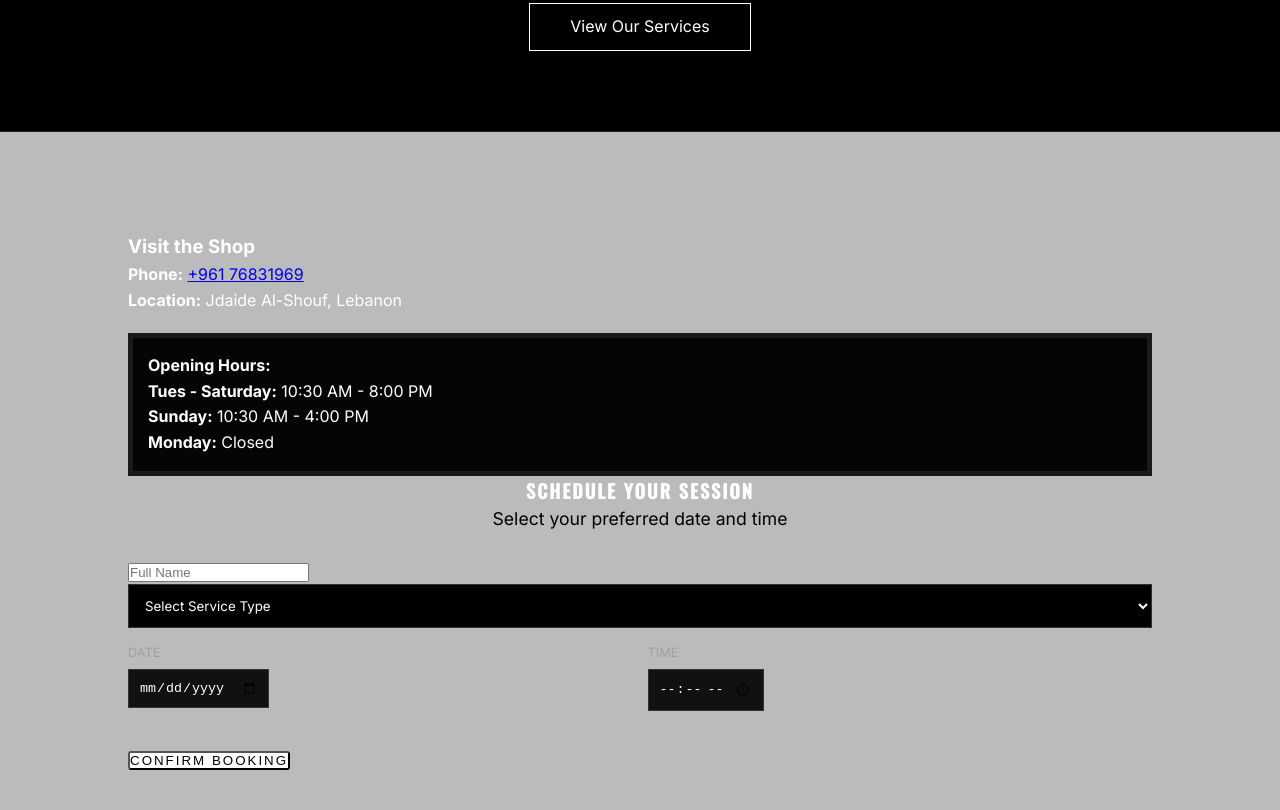
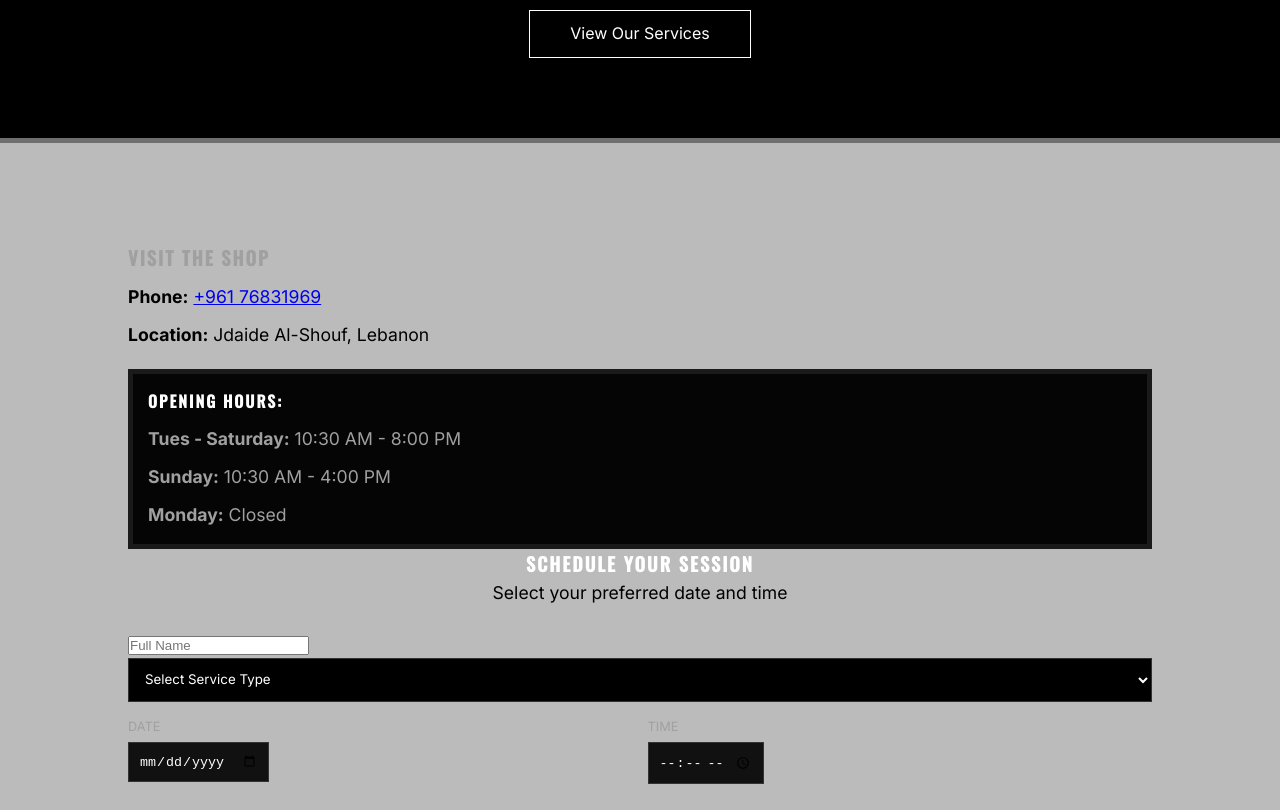
Before and after one commit to ramzisgit/SBH-barbershop, a plain HTML site: page index.html in a window 1280 px wide. Shown: the part 850-1660 px from the top of the page. Drawn offline with nearby package versions, Linux system fonts and the light colour scheme.

Commit message:
Update a.css

```diff
--- a/a.css
+++ b/a.css
@@ -25,7 +25,7 @@ header {
     justify-content: space-between;
     align-items: center;
     padding: 40px 10%;
-    border-bottom: 1px solid #ffffff;
+    border-bottom: 8px solid #ffffff;
 }
 
 .logo-container {
@@ -130,7 +130,33 @@ nav ul li a:hover { color: var(--text-muted); }
 .booking-section {
     background: #bbbbbb;
     padding: 100px 10%;
-    border-top: 1px solid #1e1e1e;
+    border-top: 5px solid #6f6f6f;
+}
+.booking-grid {
+    color: var(--primary-color);
+}
+.contact-box h3 {
+    font-family: 'Oswald', sans-serif;
+    text-transform: uppercase;
+    letter-spacing: 2px;
+    color: var(--text-muted);
+
+}
+.contact-box p {
+    color: var(--bg-color);
+    margin-top: 10px;
+    font-size: 1.1rem;
+}
+.hours-box h4 {
+    font-family: 'Oswald', sans-serif;
+    text-transform: uppercase;
+    letter-spacing: 2px;
+    color: var(--primary-color);
+}
+.hours-box p {
+    color: var(--text-muted);
+    margin-top: 10px;
+    font-size: 1.1rem;
 }
 
 .calendar-header {
@@ -212,7 +238,7 @@ form input[type="time"] {
 /* Footer & Feedback */
 footer {
     padding: 60px 8%;
-    border-top: 1px solid #00;
+    border-top: 5px solid #00;
 }
 
 .feedback-container {
```
